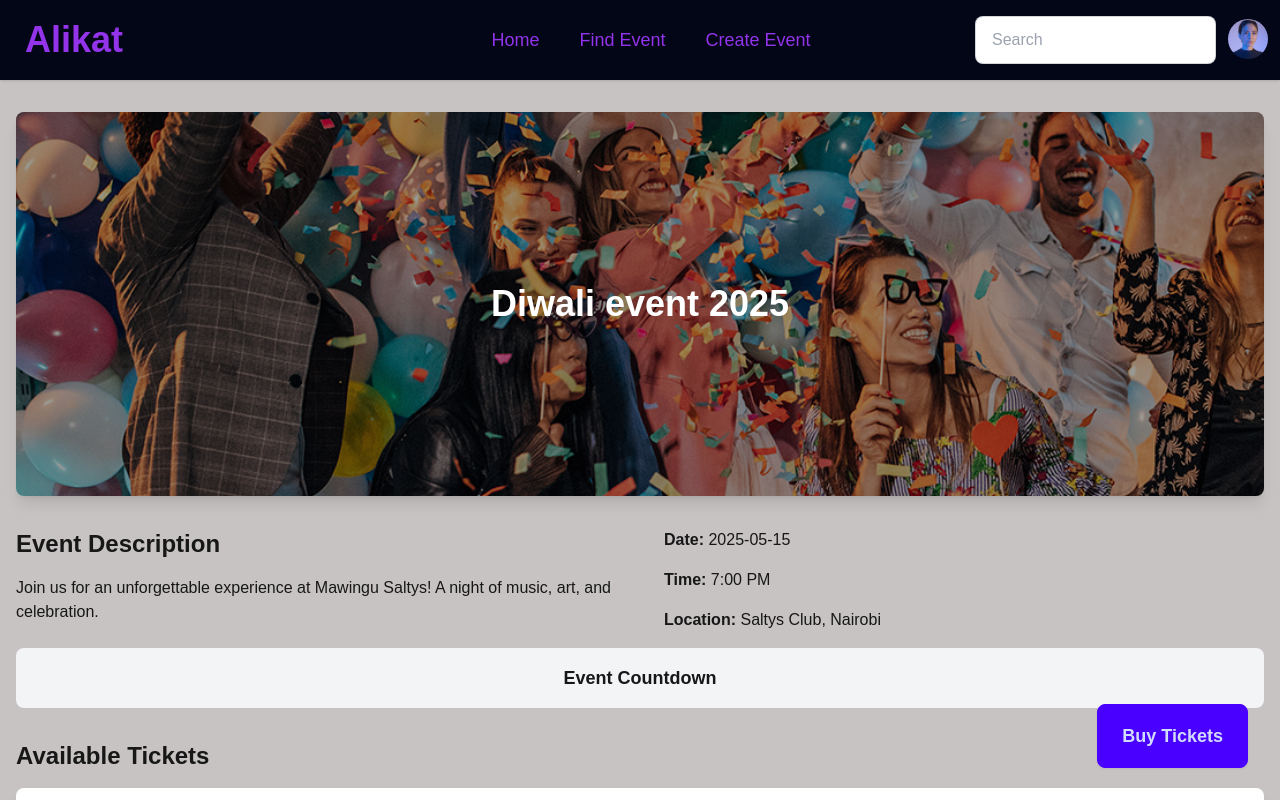
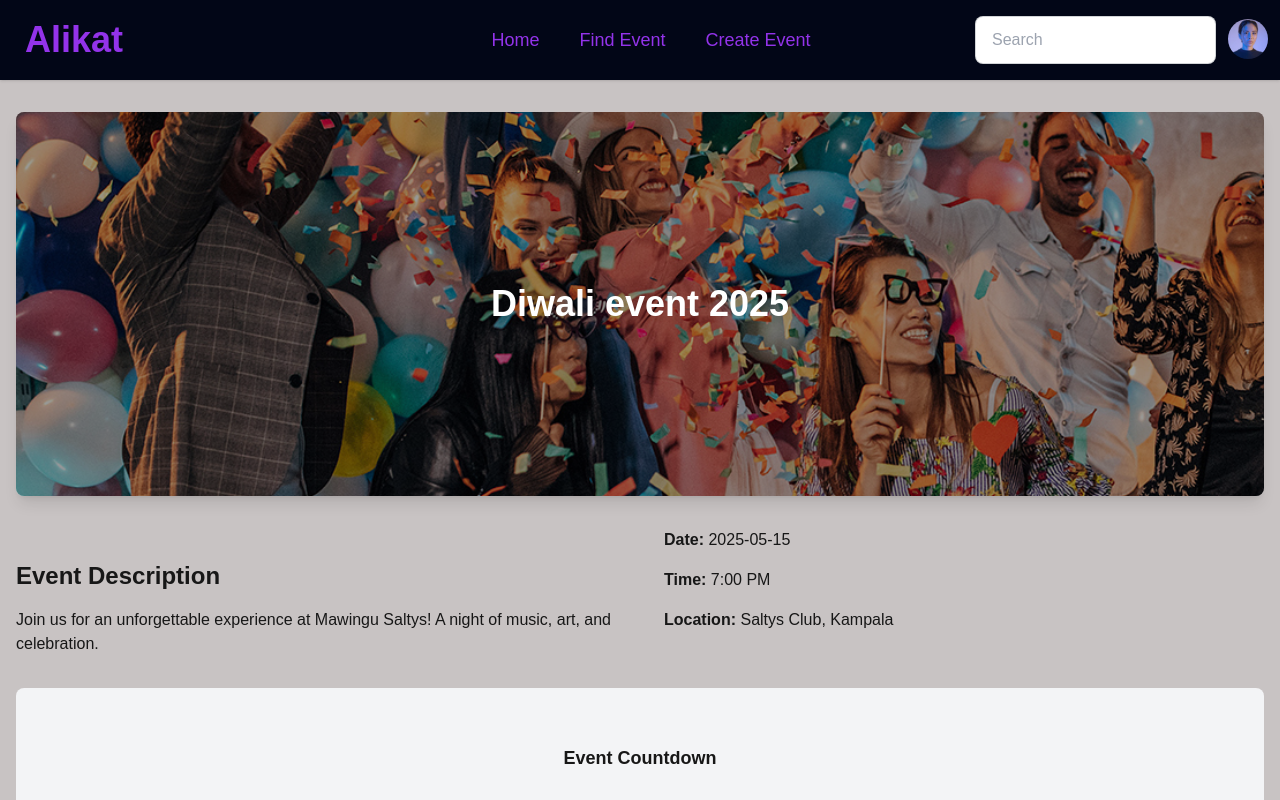
Before and after one commit to fysal/alika, a Next.js app: page /event/diwali/view in a window 1280 px wide. Shown: the top 800 px of the page. Built offline with nearby package versions, Linux system fonts and the light colour scheme.

Commit message:
Added some styling to event view

```diff
--- a/app/event/[name]/view/detail.tsx
+++ b/app/event/[name]/view/detail.tsx
@@ -31,7 +31,7 @@ const EventPage = () => {
       "Join us for an unforgettable experience at Mawingu Saltys! A night of music, art, and celebration.",
     date: "2025-05-15",
     time: "7:00 PM",
-    location: "Saltys Club, Nairobi",
+    location: "Saltys Club, Kampala",
     imageUrl: "https://via.placeholder.com/800x400",
     portraitUrl: "https://via.placeholder.com/300x450",
     ticketTiers: [
@@ -39,7 +39,7 @@ const EventPage = () => {
       { name: "VIP", price: 50, available: 50 },
       { name: "Early Bird", price: 15, available: 200 },
     ],
-    countdownDate: "2024-05-15T19:00:00",
+    countdownDate: "2025-05-15T08:00:00",
   };
   const [timeRemaining, setTimeRemaining] = useState<string>("");
   // const router = useRouter();
@@ -110,8 +110,8 @@ const EventPage = () => {
       </div>
 
       {/* Event Details Section */}
-      <div className="flex flex-col md:flex-row space-y-6 md:space-x-12 md:space-y-0">
-        <div className="md:w-1/2">
+      <div className="flex flex-col items-start md:flex-row space-y-6 md:space-x-12 md:space-y-0">
+        <div className="md:w-1/2 py-8">
           <h3 className="text-2xl font-semibold mb-4">Event Description</h3>
           <p>{event.description}</p>
         </div>
@@ -129,13 +129,13 @@ const EventPage = () => {
       </div>
 
       {/* Countdown Timer */}
-      <div className="bg-gray-100 p-4 rounded-lg text-center mb-8">
-        <h4 className="text-lg font-semibold">Event Countdown</h4>
+      <div className="bg-gray-100 p-4 rounded-lg text-center mb-8 py-14">
+        <h4 className="text-lg font-semibold mb-3">Event Countdown</h4>
         <div className="text-xl text-green-500">{timeRemaining}</div>
       </div>
 
       {/* Ticket Tier Section */}
-      <div className="mb-8">
+      <div className="mb-8 py-8">
         <h3 className="text-2xl font-semibold mb-4">Available Tickets</h3>
         <div className="space-y-4">
           {event.ticketTiers.map((tier, index) => (
@@ -182,9 +182,6 @@ const EventPage = () => {
       </div>
 
       {/* Sticky "Buy Tickets" Button */}
-      <div className="fixed bottom-8 right-8 z-50">
-        <button className="btn btn-lg btn-primary">Buy Tickets</button>
-      </div>
     </div>
   );
 };
```
